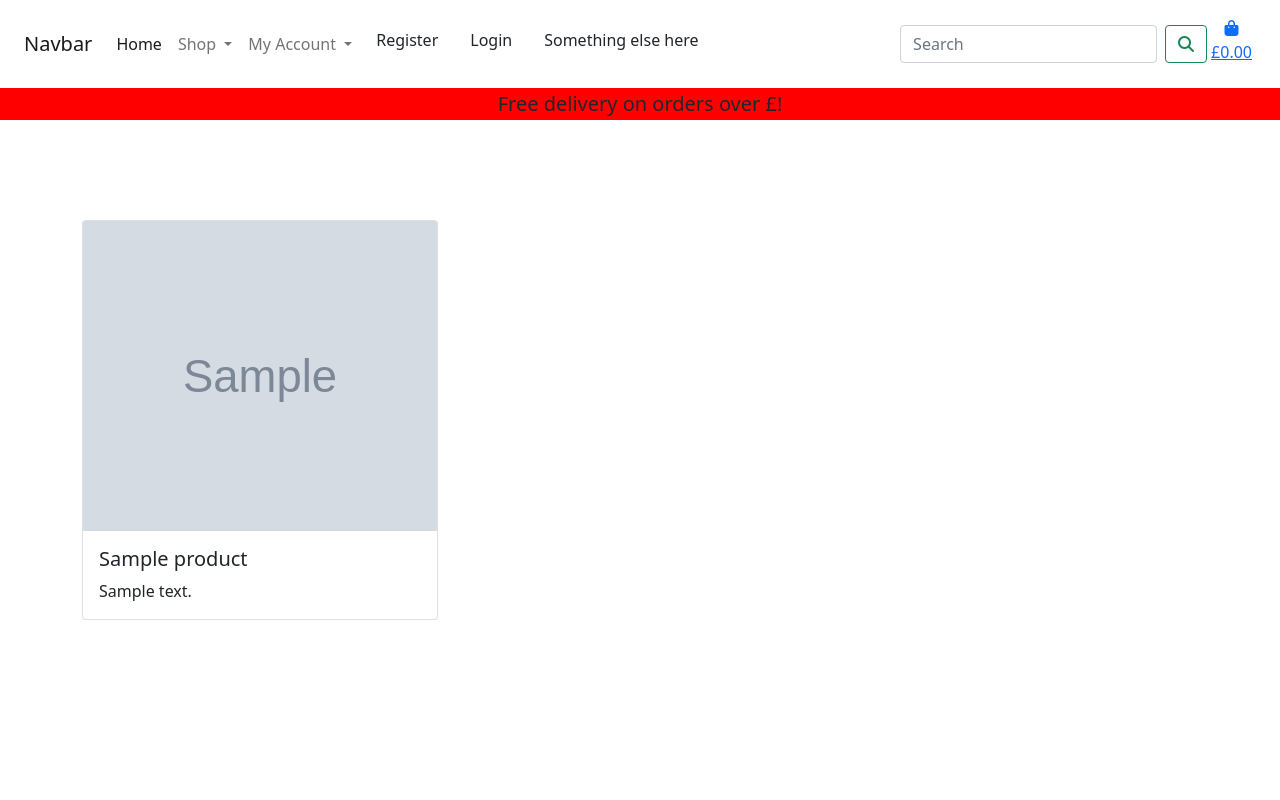
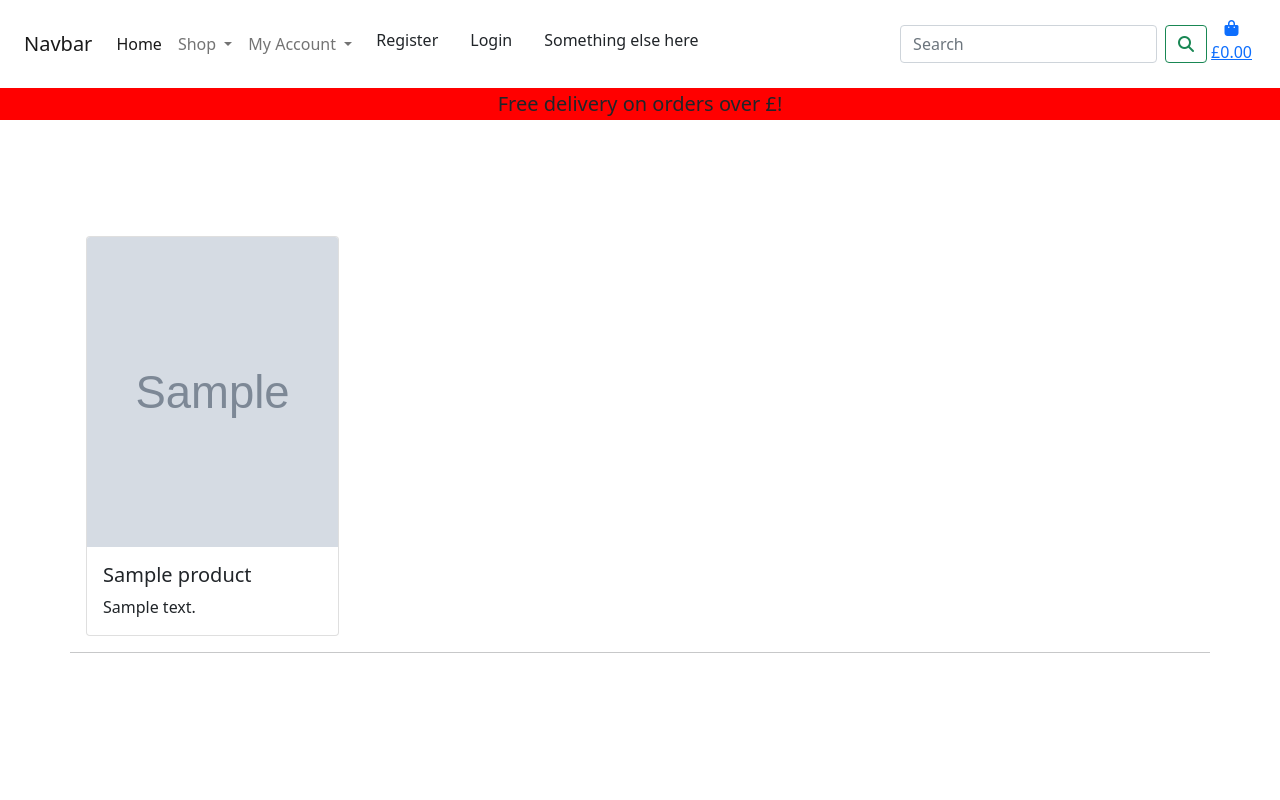
Before and after one commit to Abelyem/MS4, a Django app: page /products/ in a window 1280 px wide. Run offline with Django 3.2, Linux system fonts and the light colour scheme; tables that the repository leaves empty hold one stand-in row (values such as "Sample post"); grey boxes marked "Sample" are stand-in pictures; some libraries are stand-ins or nearby versions.

Commit message:
Added padding to allow space around each product / added bootstrap classes to make items stack on sm screens and show 4 items at a time on lg screens

```diff
--- a/products/templates/products/products.html
+++ b/products/templates/products/products.html
@@ -15,7 +15,7 @@
 <div class="container header-container">
     <div class="row">
         {% for product in products %}
-        <div class="col-6 col-md-4">
+        <div class="col-6 col-sm-12 col-md-4 col-lg-3 p-3">
             {% if product.image_url %}
             <div class="card">
                 <img class="card-img-top" src="{{ product.image_url }}" alt="{{ product.name }}">
@@ -25,11 +25,12 @@
                 <div class="card-body">
                     <h5 class="card-title">{{ product.name }}</h5>
                     <p class="card-text">{{ product.description }}</p>
-                    <!-- <p class="card-subtitle">Category: {{ product.category }}</p> -->
+                    <!-- <p class="card-subtitle">Category: {{ product.category }} shade</p> -->
                 </div>
             </div>
         </div>
         {% endfor %}
+        <hr>
     </div>
 </div>
 
```
